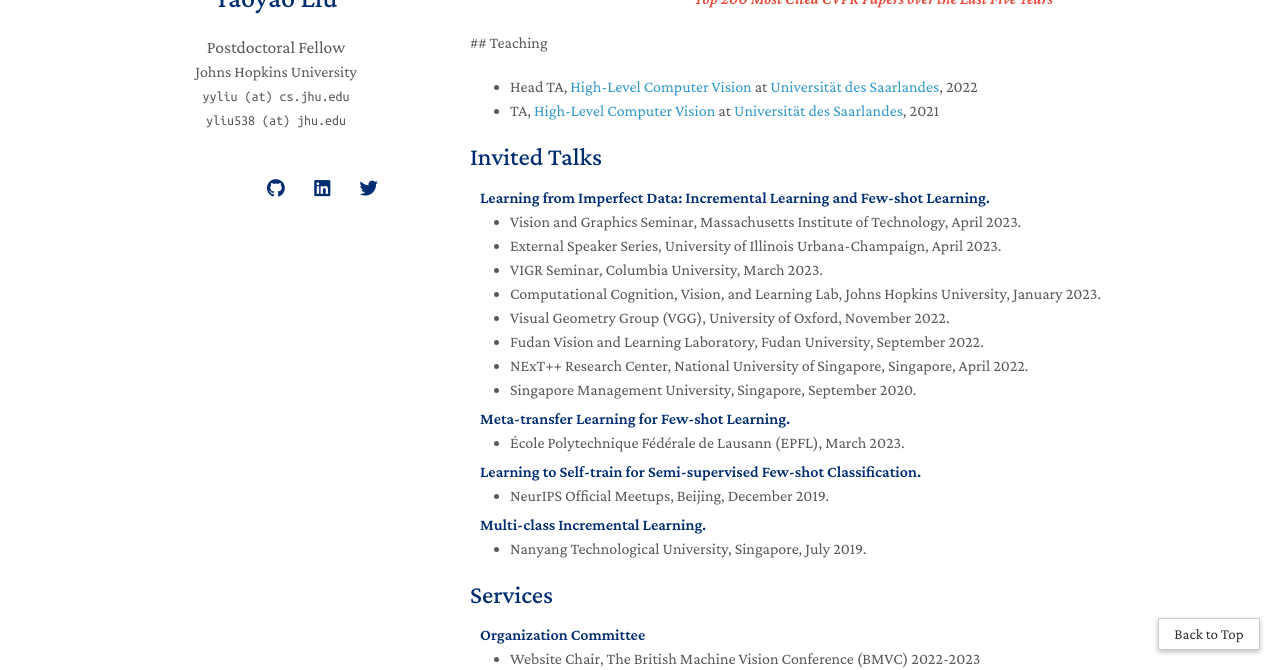
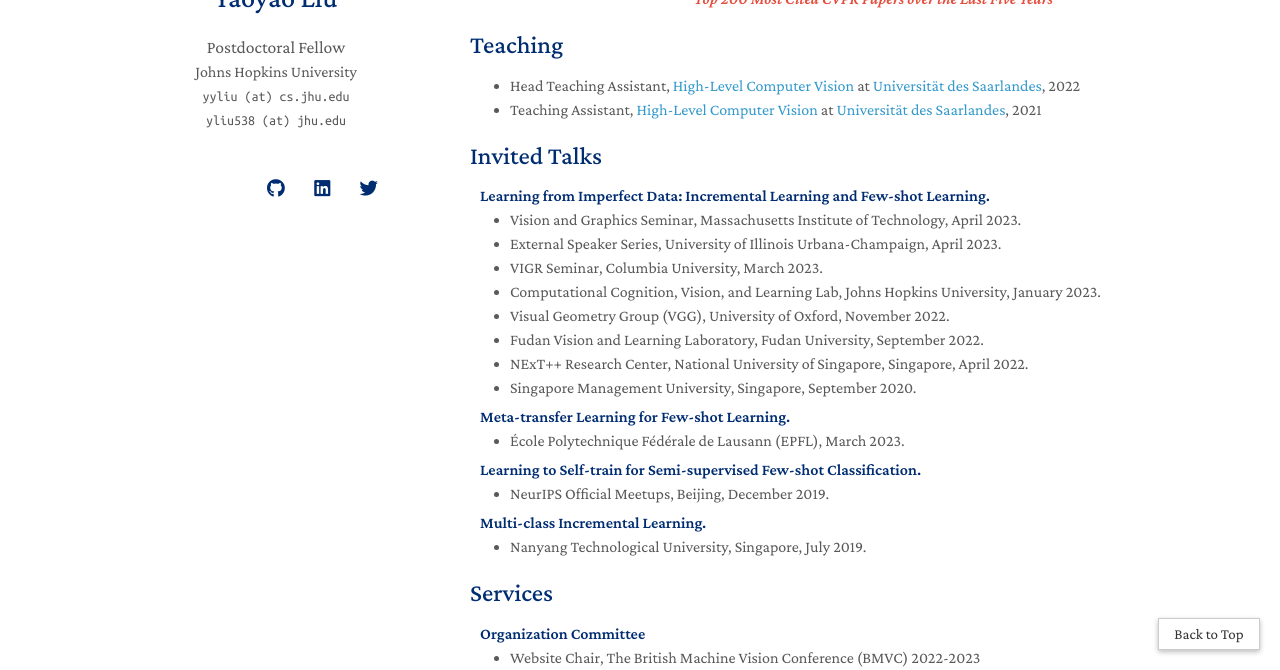
Before and after one commit to yaoyao-liu/yaoyao-liu.github.io, a Jekyll site: the page built from index.md, in a window 1280 px wide and 900 px high, scrolled down 3179 px, cut to the strip 230-900 px from the top of the window. Built offline with Jekyll 4.4.1, drawn with Linux system fonts in a browser that asks for light colours; nearby versions of some CDN libraries; comment, search, counter and statistics services are not loaded; a style sheet for code colours, icons or effects is not loaded; our own code applies the rules of GitHub Pages for plain Markdown files.

Commit message:
Update teaching.md

```diff
--- a/_includes/teaching.md
+++ b/_includes/teaching.md
@@ -1,10 +1,10 @@
- ## Teaching
+## Teaching
 
 <ul>
   <li>
-    Head TA, <a href="https://www.mpi-inf.mpg.de/hlcv">High-Level Computer Vision</a> at <a href="https://www.uni-saarland.de/">Universität des Saarlandes</a>, 2022
+    Head Teaching Assistant, <a href="https://www.mpi-inf.mpg.de/hlcv">High-Level Computer Vision</a> at <a href="https://www.uni-saarland.de/">Universität des Saarlandes</a>, 2022
   </li>
   <li>
-    TA, <a href="https://www.mpi-inf.mpg.de/hlcv">High-Level Computer Vision</a> at <a href="https://www.uni-saarland.de/">Universität des Saarlandes</a>, 2021
+    Teaching Assistant, <a href="https://www.mpi-inf.mpg.de/hlcv">High-Level Computer Vision</a> at <a href="https://www.uni-saarland.de/">Universität des Saarlandes</a>, 2021
   </li>
 </ul>
```
